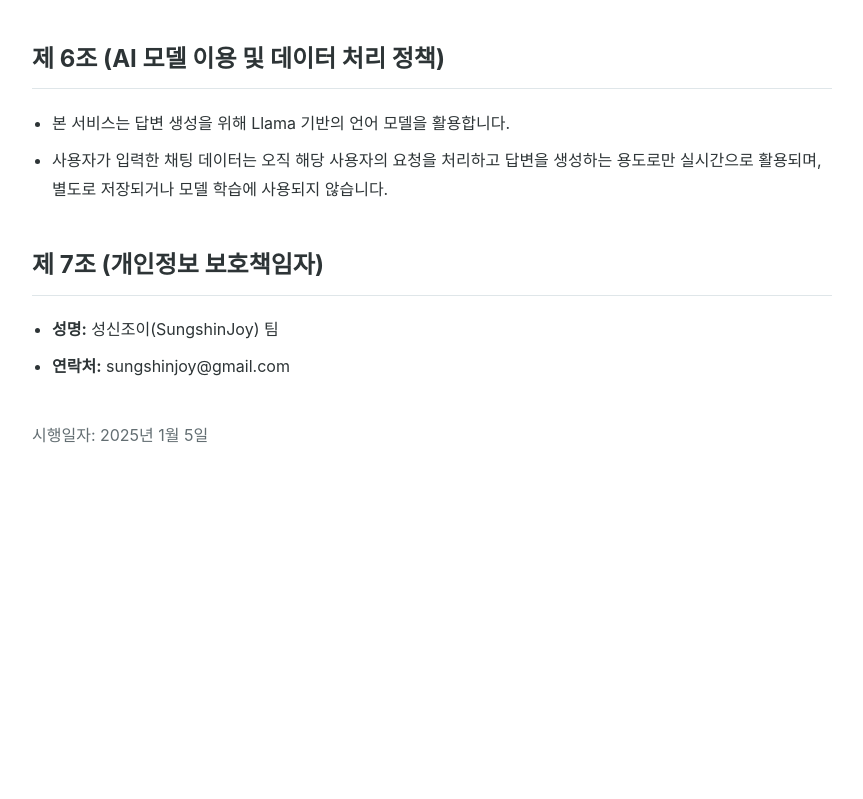
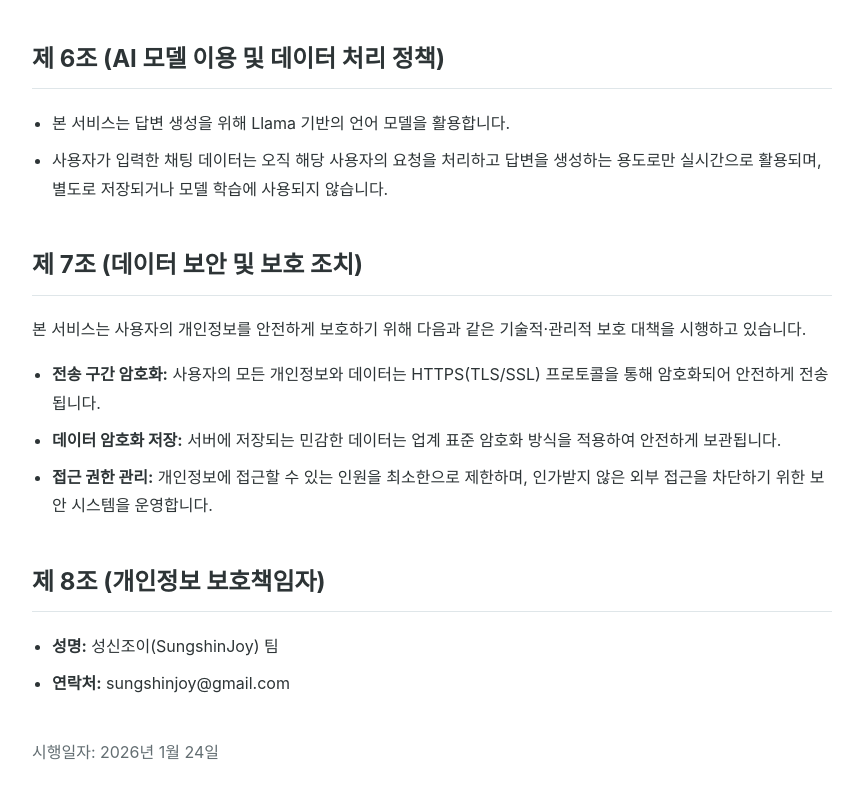
Before and after one commit to AI-Joy-Assistant/Backend, a plain HTML site: page static/privacy.html in a window 1280 px wide. Shown: the part 1315-2114 px from the top of the page, without its empty margins (208-1071 px from the left). Before the commit the page ends 1821 px from the top, so only its background shows below. Drawn offline with Linux system fonts and the light colour scheme.

Commit message:
privacy 수정

```diff
--- a/static/privacy.html
+++ b/static/privacy.html
@@ -56,8 +56,6 @@
 </head>
 
 <body>
-    <!-- <a href="./" class="back-link">← 홈으로</a> -->
-
     <h1>개인정보 처리방침</h1>
 
     <h2>제 1조 (수집하는 개인정보 항목)</h2>
@@ -109,14 +107,22 @@
         <li>사용자가 입력한 채팅 데이터는 오직 해당 사용자의 요청을 처리하고 답변을 생성하는 용도로만 실시간으로 활용되며, 별도로 저장되거나 모델 학습에 사용되지 않습니다.</li>
     </ul>
 
-    <h2>제 7조 (개인정보 보호책임자)</h2>
+    <h2>제 7조 (데이터 보안 및 보호 조치)</h2>
+    <p>본 서비스는 사용자의 개인정보를 안전하게 보호하기 위해 다음과 같은 기술적·관리적 보호 대책을 시행하고 있습니다.</p>
+    <ul>
+        <li><strong>전송 구간 암호화:</strong> 사용자의 모든 개인정보와 데이터는 HTTPS(TLS/SSL) 프로토콜을 통해 암호화되어 안전하게 전송됩니다.</li>
+        <li><strong>데이터 암호화 저장:</strong> 서버에 저장되는 민감한 데이터는 업계 표준 암호화 방식을 적용하여 안전하게 보관됩니다.</li>
+        <li><strong>접근 권한 관리:</strong> 개인정보에 접근할 수 있는 인원을 최소한으로 제한하며, 인가받지 않은 외부 접근을 차단하기 위한 보안 시스템을 운영합니다.</li>
+    </ul>
+
+    <h2>제 8조 (개인정보 보호책임자)</h2>
     <ul>
         <li><strong>성명:</strong> 성신조이(SungshinJoy) 팀</li>
         <li><strong>연락처:</strong> sungshinjoy@gmail.com</li>
     </ul>
 
     <p style="margin-top: 40px; color: #636e72;">
-        시행일자: 2025년 1월 5일
+        시행일자: 2026년 1월 24일
     </p>
 </body>
 
```
